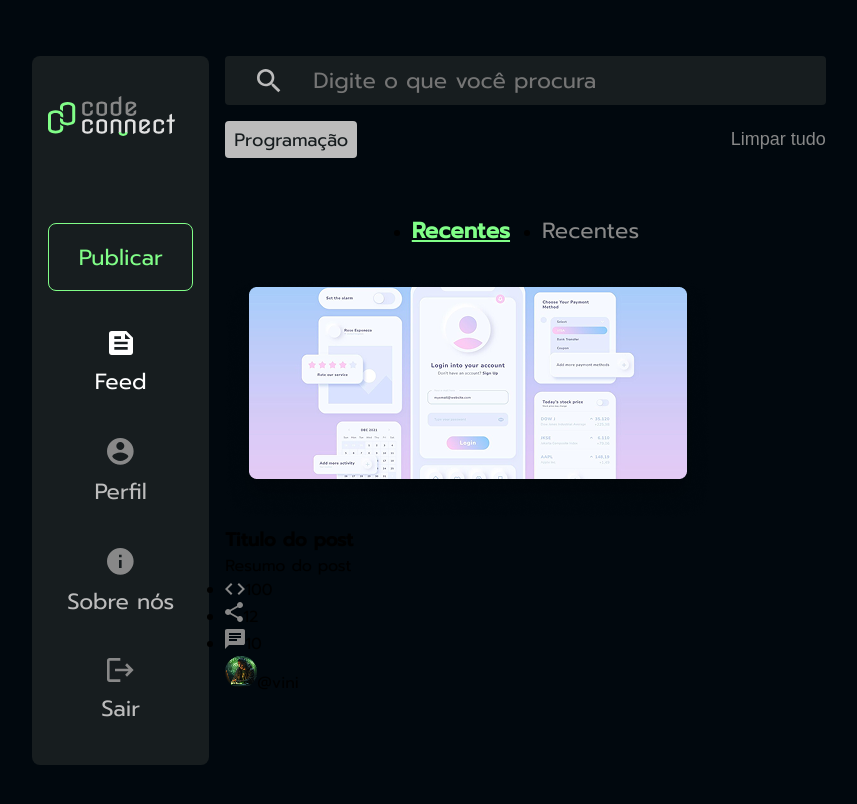
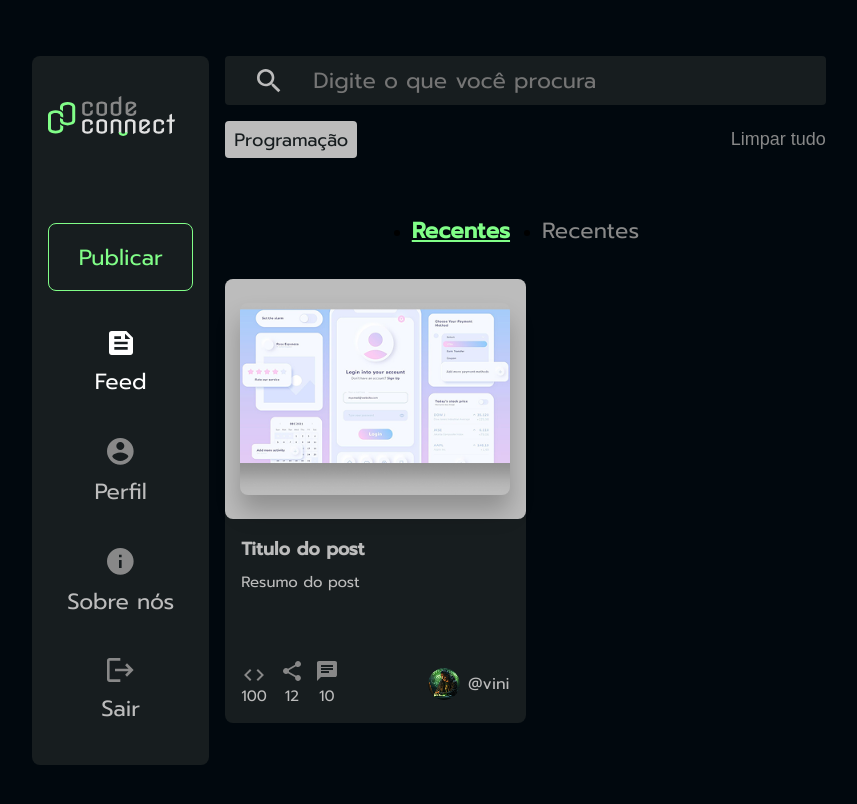
Before and after one commit to Kenichi07/Projetos-React, a React (Vite) app in the folder Codeconnect/: page / in a window 1280 px wide. Shown: the top 804 px of the page, without its empty margins (211-1068 px from the left). Built offline with nearby package versions, Linux system fonts and the light colour scheme.

Commit message:
style: styled Card component

```diff
--- a/Codeconnect/src/componentes/Card/index.jsx
+++ b/Codeconnect/src/componentes/Card/index.jsx
@@ -1,3 +1,4 @@
+import "./styles.css";
 import Capa from "./assets/capa.png";
 import Code from "./assets/code.svg";
 import Chat from "./assets/chat.svg";
--- a/Codeconnect/src/componentes/Card/styles.css
+++ b/Codeconnect/src/componentes/Card/styles.css
@@ -0,0 +1,91 @@
+.card {
+  color: var(--cinza-claro);
+  text-decoration: none;
+  background-color: var(--cinza-escuro);
+  border-radius: 8px;
+  width: 50%;
+  display: grid;
+}
+
+.card__imagem {
+  width: 100%;
+  height: 240px;
+  background-color: var(--cinza-claro);
+  border-radius: 8px;
+
+  display: flex;
+  justify-content: center;
+  align-items: center;
+}
+
+.card__imagem img {
+  width: 90%;
+  height: 80%;
+  object-fit: cover;
+  border-radius: 8px;
+  box-shadow: 0px 16px 24px 0px #0000003d;
+}
+
+.card__conteudo {
+  padding: 16px;
+  height: 100%;
+}
+
+.card__link {
+  text-decoration: none;
+  color: var(--cinza-claro);
+}
+
+.conteudo__texto {
+  margin-bottom: 67px;
+}
+
+.conteudo__texto h3 {
+  font-size: 18px;
+  font-weight: 600;
+  margin-bottom: 8px;
+}
+
+.conteudo__texto p {
+  font-size: 15px;
+  font-weight: 400;
+  line-height: 23px;
+}
+
+.conteudo__rodape {
+  display: flex;
+  align-items: center;
+  justify-content: space-between;
+}
+
+.conteudo__rodape ul {
+  display: flex;
+  gap: 16px;
+  list-style: none;
+  align-items: baseline;
+}
+
+.conteudo__rodape div {
+  flex-grow: 0;
+}
+
+.conteudo__rodape ul li {
+  display: flex;
+  flex-direction: column;
+  align-items: center;
+  gap: 4px;
+  font-size: 15px;
+}
+
+.rodape__usuario {
+  display: flex;
+  align-items: center;
+  gap: 8px;
+}
+
+.rodape__usuario img {
+  width: 32px;
+  height: 32px;
+  border-radius: 100%;
+  object-fit: cover;
+}
```
